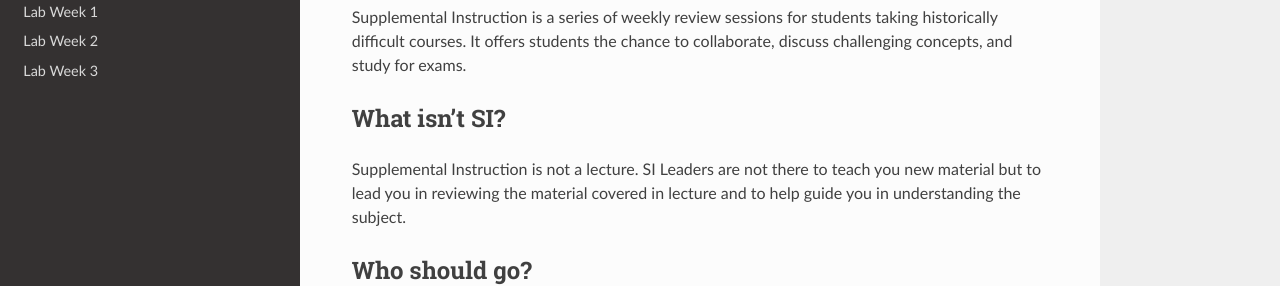
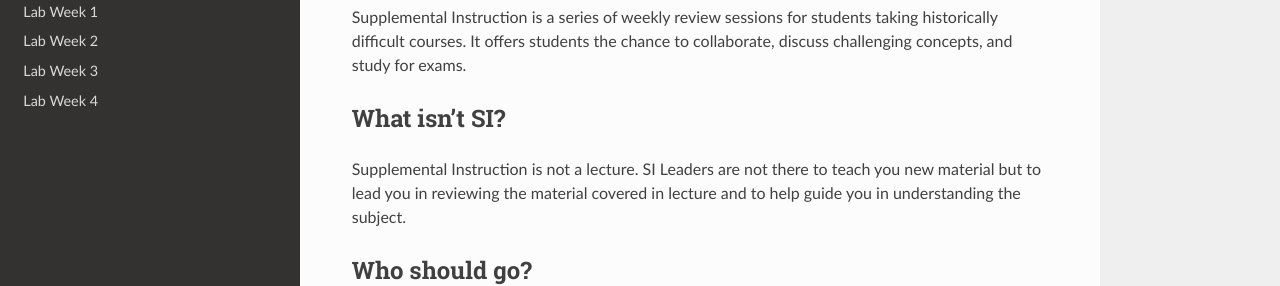
Before and after one commit to cs-si-ucr/CS14-Spring15, an MkDocs documentation site: the page built from docs/index.md, in a window 1280 px wide. Shown: the part 258-544 px from the top of the page. Built offline with MkDocs 1.6.1, drawn with Linux system fonts in a browser that asks for light colours; nearby versions of some CDN libraries; old or Windows-style settings are respelled for this version of MkDocs.

Commit message:
Added Lab 4 to mkdocs.yml

```diff
--- a/mkdocs.yml
+++ b/mkdocs.yml
@@ -4,5 +4,6 @@ pages:
     - [lab_week_01.md, "Lab Week 1"]
     - [lab_week_02.md, "Lab Week 2"]
     - [lab_week_03.md, "Lab Week 3"]
+    - [lab_week_04.md, "Lab Week 4"]
     # - [notes.md, "Notes"]
 theme: readthedocs
```
